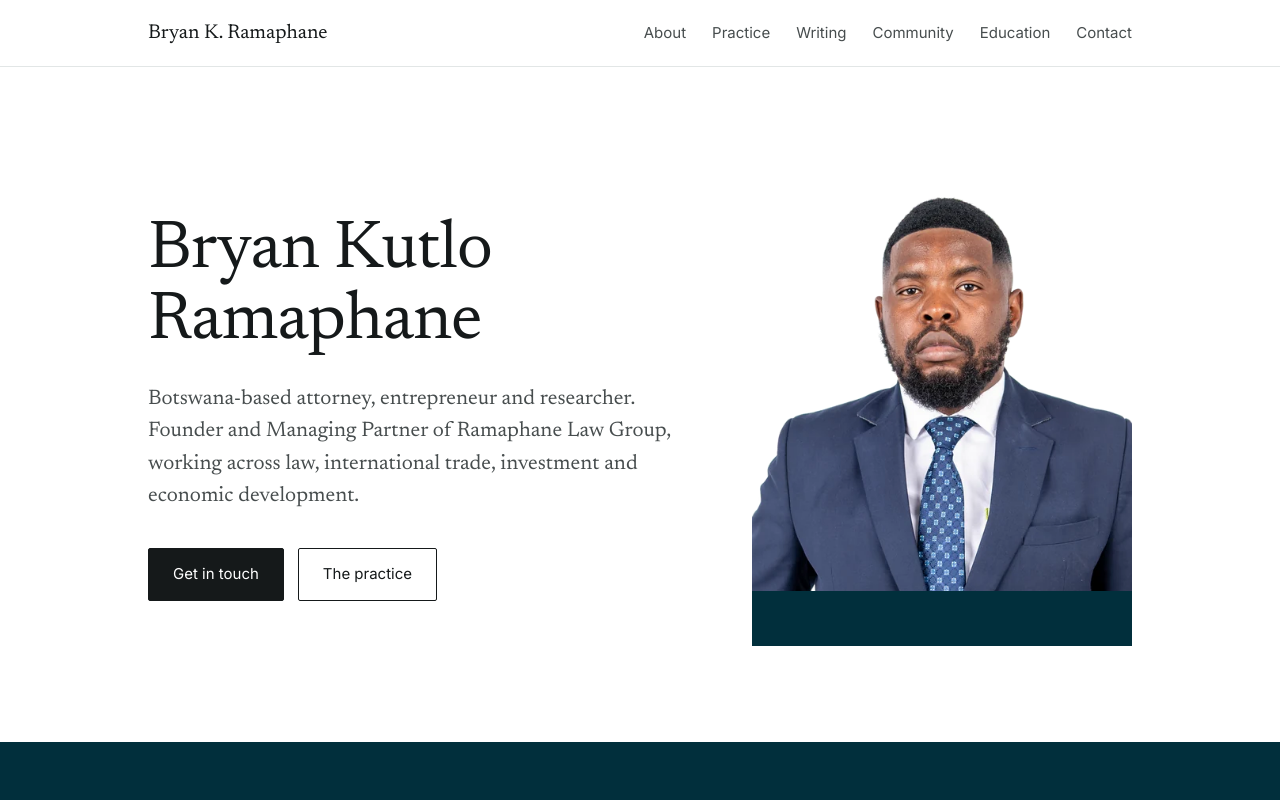
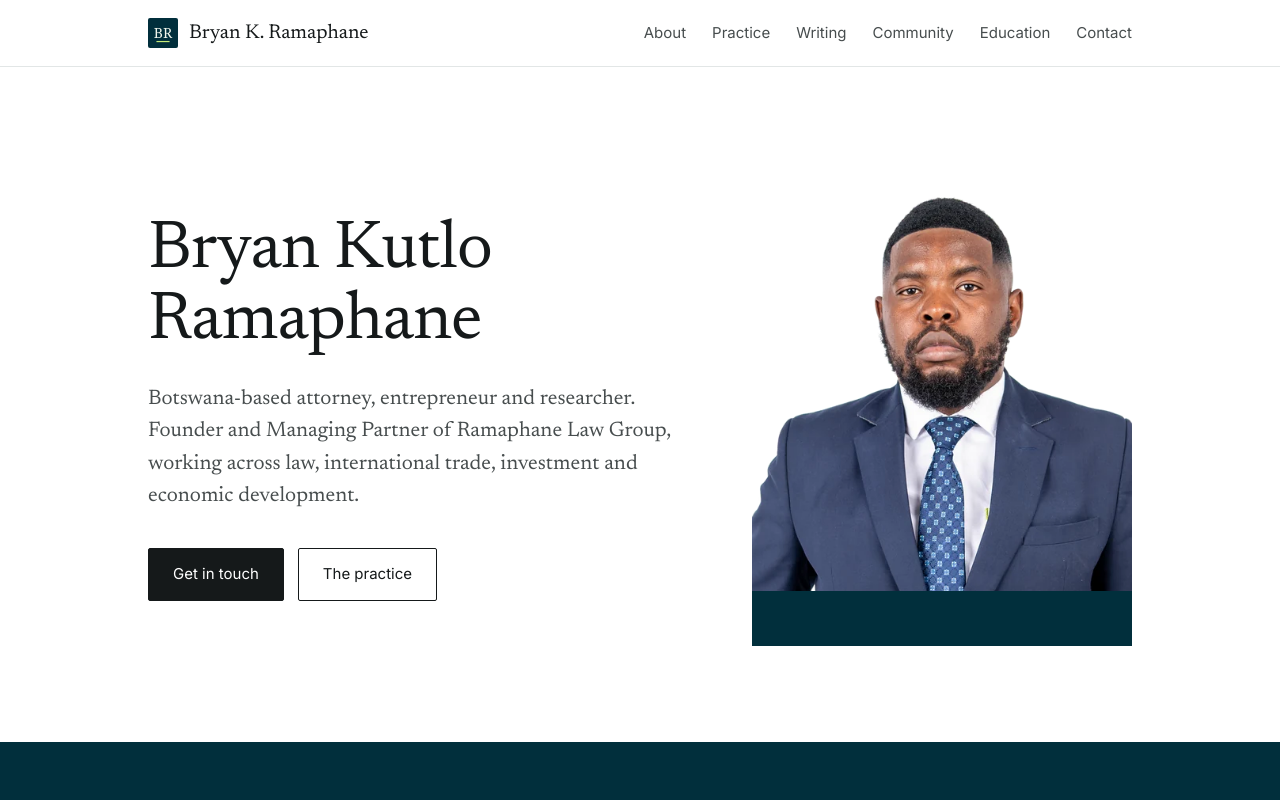
Before and after one commit to lawmanlaw/bryan-ramaphane, a plain HTML site: page index.html in a window 1280 px wide. Shown: the top 800 px of the page. Drawn offline with Linux system fonts and the light colour scheme.

Commit message:
Put the BR mark in the header and unroll the name out from behind it

```diff
--- a/index.html
+++ b/index.html
@@ -86,8 +86,34 @@
   header.site .wrap { position: relative; }
   header.site .wrap { display: flex; align-items: center; justify-content: space-between; gap: 24px; min-height: 66px; }
   .mark {
-    display: inline-flex; align-items: center; min-height: 32px;
+    display: inline-flex; align-items: center; gap: 11px; min-height: 32px;
     font-family: var(--serif); font-size: 20px; text-decoration: none; white-space: nowrap;
+  }
+  .mark-badge { flex: none; display: block; }
+  /* The badge costs 41px of header width. Below 400px that pushes the menu
+     button off the edge, so the name gives the width back instead of hiding. */
+  @media (max-width: 400px) {
+    .mark { font-size: 17px; gap: 9px; }
+    .mark-badge svg { width: 26px; height: 26px; }
+  }
+  .mark-badge svg { display: block; width: 30px; height: 30px; border-radius: 2px; }
+  /* The name is clipped by its own box, so it can only ever appear from behind
+     the badge, and sliding it never moves the header layout. */
+  .mark-name { display: block; overflow: hidden; }
+  .mark-name > span { display: block; }
+  /* No fill mode on either: at rest both sit in their finished state, so a
+     timing fault can only ever show the finished header. */
+  .js .mark-badge { animation: badge-in .52s cubic-bezier(.3,1.75,.42,1) 1.52s; }
+  .js .mark-name > span { animation: name-out .85s cubic-bezier(.24,.9,.26,1) 1.66s; }
+  @keyframes badge-in {
+    from { transform: scale(.35); opacity: 0; }
+    to   { transform: none; opacity: 1; }
+  }
+  /* The name unrolls from the badge outward, first letter first, so the text
+     never moves: the reveal edge does. */
+  @keyframes name-out {
+    from { clip-path: inset(0 100% 0 0); transform: translateX(-7px); }
+    to   { clip-path: inset(0 0 0 0);    transform: translateX(0); }
   }
   nav ul { list-style: none; display: flex; gap: 26px; margin: 0; padding: 0; font-size: 15px; }
   nav a {
@@ -504,6 +530,7 @@
   @media (prefers-reduced-motion: reduce) {
     .intro { display: none; }
     .hero > .wrap > div > * { animation: none; }
+    .js .mark-badge, .js .mark-name > span { animation: none; transform: none; opacity: 1; }
     .js .hero .scan { animation: none; transform: scaleY(.115); }
     .js .hero .baseline { animation: none; transform: none; }
     .js .reveal .wrap > *, .js .reveal > * { opacity: 1; transform: none; transition: none; }
@@ -593,7 +620,17 @@
 
 <header class="site">
   <div class="wrap">
-    <a class="mark" href="#top">Bryan K. Ramaphane</a>
+    <a class="mark" href="#top">
+      <span class="mark-badge" aria-hidden="true">
+        <svg viewBox="0 0 64 64" width="30" height="30" focusable="false">
+          <rect width="64" height="64" fill="#012f3c"/>
+          <text x="32" y="43" text-anchor="middle" font-family="Georgia, 'Times New Roman', serif"
+                font-size="30" fill="#f1f6ec">BR</text>
+          <rect x="18" y="49" width="28" height="2.5" fill="#c7ec7a"/>
+        </svg>
+      </span>
+      <span class="mark-name"><span>Bryan K. Ramaphane</span></span>
+    </a>
     <button class="menu-toggle" type="button" aria-expanded="false" aria-controls="site-nav">
       <span class="bars" aria-hidden="true"></span>
       <span class="menu-label">Menu</span>
```
